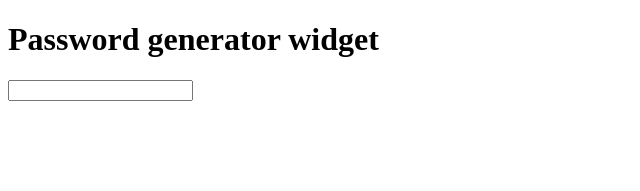
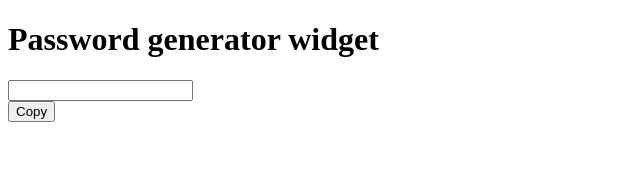
Before and after one commit to hirdeshvishwdewa/react-tdd, a React (Create React App) app: page / in a window 1280 px wide. Shown: the top 191 px of the page, without its empty margins (0-640 px from the left). Built offline with nearby package versions, Linux system fonts and the light colour scheme.

Commit message:
Written a testcase to show an input type password inside the widget component.

```diff
--- a/package.json
+++ b/package.json
@@ -13,8 +13,7 @@
     "react": "^18.3.1",
     "react-dom": "^18.3.1",
     "react-scripts": "5.0.1",
-    "typescript": "^4.9.5",
-    "web-vitals": "^2.1.4"
+    "typescript": "^4.9.5"
   },
   "scripts": {
     "start": "react-scripts start",
--- a/src/components/Widget.tsx
+++ b/src/components/Widget.tsx
@@ -3,7 +3,12 @@ function Widget() {
         <div>
             <h1>Password generator widget</h1>
             <div>
-                <input type="text" data-testid="password"/>
+                <div>
+                    <input type="text" data-testid="password"/>
+                </div>
+                <div>
+                    <button>Copy</button>
+                </div>
             </div>
         </div>
      );
```
Also changed, not shown: 2 other files (tests, documents, lock files or other folders).
